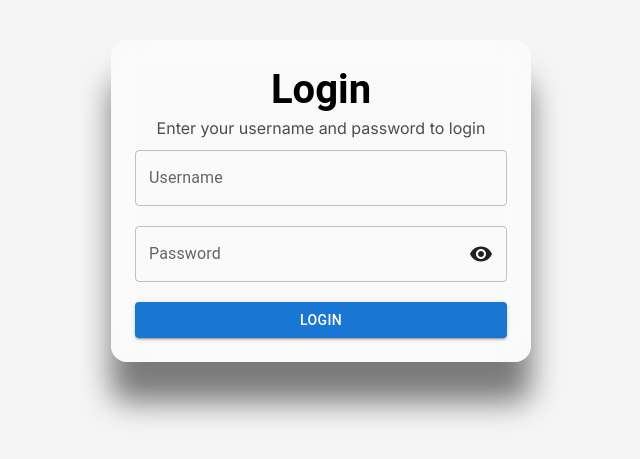
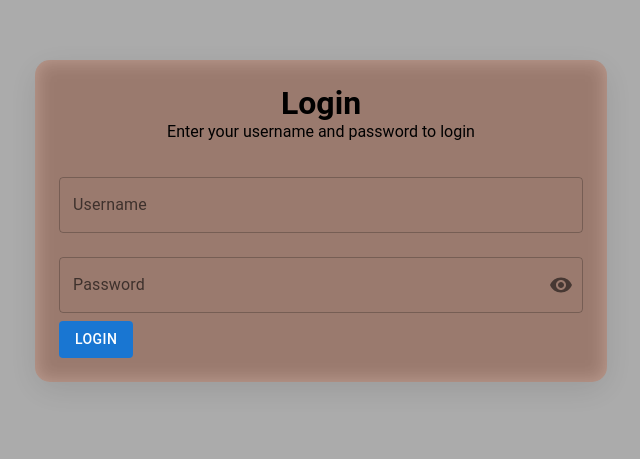
Before and after one commit to rojinnn/ShopSphere-ms, a Next.js app: page / in a window 1280 px wide. Shown: the part 179-638 px from the top of the page, without its empty margins (329-969 px from the left). Built offline with nearby package versions, Linux system fonts and the light colour scheme; sample sign-in values are in the browser's storage.

Commit message:
Redesign login page

```diff
--- a/src/components/login/index.js
+++ b/src/components/login/index.js
@@ -1,37 +1,22 @@
 import Head from "next/head";
-import React, { useEffect, useRef, useState } from "react";
+import React, { useState } from "react";
 import {
   Grid,
-  Typography,
-  FormControlLabel,
-  Checkbox,
+  TextField,
   Button,
-  TextField,
+  CircularProgress,
+  IconButton,
 } from "@mui/material";
 import { toast } from "react-toastify";
-import Link from "next/link";
-// import { AircraftImage } from "../assets";
-// import Text from "../Text";
-// import Button from "../Button";
-
-import { MdOutlineMailOutline } from "react-icons/md";
-import { HiOutlinePhone } from "react-icons/hi";
-
 import styled from "styled-components";
-import { useRouter } from "next/router";
-import { BeatLoader, ClipLoader } from "react-spinners";
-// import { useDispatch, useSelector } from "react-redux";
-// import { getResetLink, login as loginApi } from "../../RESTAPIs/users";
-import moment from "moment";
 import { motion } from "framer-motion";
 import VisibilityIcon from "@mui/icons-material/Visibility";
 import VisibilityOffIcon from "@mui/icons-material/VisibilityOff";
 import axios from "axios";
+import moment from "moment";
+import { useMutation } from "react-query";
 import { setUser } from "@/store/reducers/userSlice";
-import { Provider, useDispatch } from "react-redux";
-import Backdrop from "@mui/material/Backdrop";
-import CircularProgress from "@mui/material/CircularProgress";
-import { useMutation } from "react-query";
+import { useDispatch } from "react-redux";
 
 const login = async ({ username, password }) => {
   const res = await axios({
@@ -45,360 +30,176 @@ const login = async ({ username, password }) => {
   });
   return res.data;
 };
-export default function Login() {
+
+const Login = () => {
   const [username, setUsername] = useState("");
   const [password, setPassword] = useState("");
-  const [show, setShow] = useState(false);
+  const [showPassword, setShowPassword] = useState(false);
   const [loading, setLoading] = useState(false);
-  const [forgotPassword, setForgotPassword] = useState(false);
-  const [resetLinkEmail, setResetLinkEmail] = useState("");
-  const [keepSignedIn, setKeepmeSignedIn] = useState("");
 
   const dispatch = useDispatch();
-
-  const handleChangeKeepSignedIn = (e) => {
-    if (keepSignedIn === "yes") {
-      setKeepmeSignedIn("no");
-    }
-    if (keepSignedIn !== "yes") {
-      setKeepmeSignedIn("yes");
-    }
-  };
 
   const mutation = useMutation(login, {
     onSuccess: (data) => {
       localStorage.setItem("auth", JSON.stringify(data));
       localStorage.setItem("accessToken", data.token);
       localStorage.setItem("stamp", moment().toISOString());
-      Cookies.set("authToken", data.token);
       dispatch(setUser(data));
-      toast("Logged In Successfully", {
-        autoClose: 5000,
-      });
+      toast.success("Logged In Successfully");
       setLoading(false);
     },
-    onError: () => {
+    onError: (error) => {
       setLoading(false);
-      toast("Invalid email or password", {
-        autoClose: 5000,
-      });
+      toast.error(error.message || "Failed to login");
     },
   });
-  const handleSubmit = (e) => {
-    setLoading(true);
-    mutation.mutate({ username, password });
-  };
-  // const handleSubmit = async (e) => {
-  //   setLoading(true);
-  //   try {
-  //     const res = await axios({
-  //       method: "POST",
-  //       baseURL: process.env.NEXT_PUBLIC_API_URL,
-  //       url: "auth/login",
-  //       headers: {
-  //         "Content-Type": "application/json",
-  //       },
-  //       data: { username, password },
-  //     });
 
-  //     if (!!res.data.result) {
-  //     }
-  //     localStorage.setItem("auth", JSON.stringify(res.data));
-  //     localStorage.setItem("accessToken", res.data.token);
-  //     localStorage.setItem("stamp", moment().toISOString());
-  //     Cookies.set("authToken", res.data.token);
-  //     setLoading(false);
-  //     dispatch(setUser(res.data));
-  //     toast("Logged In Successfully", {
-  //       autoClose: 5000,
-  //       // position: toast?.POSITION?.TOP_RIGHT,
-  //     });
-  //   } catch (err) {
-  //     setLoading(false);
-  //     toast("Invalid email or password", {
-  //       autoClose: 5000,
-  //       // position: toast?.POSITION?.TOP_RIGHT,
-  //     });
-  //     // console.log(err, "check err");
-  //   }
-  // };
-
-  const passwordRef = useRef(null);
-  const handlePressEnter = (input) => (e) => {
-    if (e.code === "Enter") {
-      if (input === "username") {
-        passwordRef?.current?.focus();
-      }
-      if (input === "password") {
-        handleSubmit(e);
-      }
+  const handleLogin = () => {
+    if (username && password) {
+      setLoading(true);
+      mutation.mutate({ username, password });
+    } else {
+      toast.error("Username and password are required");
     }
   };
+
+  const handleKeyPress = (e) => {
+    if (e.key === "Enter") {
+      handleLogin();
+    }
+  };
+
   return (
-    <Page className="container">
+    <Page>
       <Head>
-        <title>Ducks Tattoo CMS</title>
+        <title>ShopSphere CMS</title>
         <link rel="icon" href="/favicon.ico" />
       </Head>
 
       <MainContainer>
-        {/* <Grid container> */}
-        {/* <motion.div
-          className="aircraft-img-container"
-          initial={{ opacity: 0.75, translateX: 80, scale: 1 }}
-          animate={{ opacity: 1, translateX: -10, scale: 1 }}
-          exit={{ opacity: 0, translateX: 24 }}
-          transition={{ duration: 0.5 }}>
-          <div className="logo">
-            <img src="/duckstattooLogo.png" alt="logo" width={300} />
-          </div>
-        </motion.div> */}
         <Grid
-          item
           container
-          direction="column"
-          className="field-container login-container"
+          justifyContent="center"
+          alignItems="center"
+          style={{ minHeight: "100vh" }}
         >
-          <LoginContainer
+          <StyledLoginContainer
             initial={{ opacity: 0.75, translateX: -80, scale: 1 }}
             animate={{ opacity: 1, translateX: 10, scale: 1 }}
             exit={{ opacity: 0, translateX: -24 }}
             transition={{ duration: 0.5 }}
           >
             <div className="login-form-wrap">
-              <div className="mb-30">
-                <StyledHeader>Login</StyledHeader>
-                <StyledSubHeader>
-                  Enter your username and password to login
-                </StyledSubHeader>
-              </div>
+              <StyledHeader>Login</StyledHeader>
+              <StyledSubHeader>
+                Enter your username and password to login
+              </StyledSubHeader>
+
               <TextField
                 label="Username"
-                placeholder="eg. example@mail.com"
+                placeholder="Enter your email"
+                value={username}
                 onChange={(e) => setUsername(e.target.value)}
-                onKeyDown={handlePressEnter("username")}
-                value={username}
-                style={{
-                  width: "100%",
-                  marginBottom: 20,
-                }}
+                onKeyDown={handleKeyPress}
+                fullWidth
+                variant="outlined"
+                margin="normal"
               />
+
               <TextField
                 label="Password"
                 placeholder="Enter your password"
-                type={!!show ? "text" : "password"}
-                inputRef={passwordRef}
+                value={password}
                 onChange={(e) => setPassword(e.target.value)}
-                onKeyDown={handlePressEnter("password")}
-                value={password}
-                style={{
-                  width: "100%",
-                  marginBottom: 20,
-                }}
+                onKeyDown={handleKeyPress}
+                fullWidth
+                variant="outlined"
+                margin="normal"
+                type={showPassword ? "text" : "password"}
                 InputProps={{
-                  endAdornment: !!show ? (
-                    <VisibilityOffIcon
-                      onClick={() => {
-                        setShow(false);
-                      }}
-                      size={12}
-                      style={{ cursor: "pointer" }}
-                    />
-                  ) : (
-                    <VisibilityIcon
-                      size={12}
-                      onClick={() => {
-                        setShow(true);
-                      }}
-                      style={{ cursor: "pointer" }}
-                    />
+                  endAdornment: (
+                    <IconButton
+                      onClick={() => setShowPassword(!showPassword)}
+                      edge="end"
+                      aria-label="toggle password visibility"
+                    >
+                      {showPassword ? (
+                        <VisibilityOffIcon />
+                      ) : (
+                        <VisibilityIcon />
+                      )}
+                    </IconButton>
                   ),
                 }}
               />
 
-              <Grid item md={12}>
+              <Grid
+                container
+                alignItems="center"
+                justifyContent="space-between"
+              >
                 <Button
-                  role="button"
-                  className="btn primary"
-                  width="100%"
+                  variant="contained"
+                  color="primary"
+                  disableElevation
                   disabled={loading}
-                  variant="contained"
-                  onClick={handleSubmit}
-                  style={{
-                    width: "100%",
-                  }}
+                  onClick={handleLogin}
                 >
-                  {loading ? (
-                    <BeatLoader color={"#1336f0"} speedMultiplier={0.5} />
-                  ) : (
-                    "Login"
-                  )}
+                  {loading ? <CircularProgress size={24} /> : "Login"}
                 </Button>
-                <Backdrop
-                  sx={{
-                    color: "#fff",
-                    zIndex: (theme) => theme.zIndex.drawer + 1,
-                  }}
-                  open={loading}
-                  // onClick={() => handleSubmit}
-                >
-                  <CircularProgress color="inherit" />
-                </Backdrop>
               </Grid>
-
-              {/* <InfoContainer
-                className="mt-30"
-                style={{ display: "flex", justifyContent: "space-between" }}>
-                <Box style={{ alignItems: "center", gap: "5px" }}>
-                  <MdOutlineMailOutline color="var(--gray-800)" size={24} />
-                </Box>
-                <Box style={{ alignItems: "center", gap: "5px" }}>
-                  <HiOutlinePhone color="var(--gray-800)" size={24} />
-                </Box>
-              </InfoContainer> */}
             </div>
-          </LoginContainer>
+          </StyledLoginContainer>
         </Grid>
       </MainContainer>
     </Page>
   );
-}
+};
 
-// const Box = styled.div`
-//   margin-top: ${(props) => props.mTop || 0}px;
-//   margin-bottom: ${(props) => props.mBot || 0}px;
-//   margin-left: ${(props) => props.mLeft || 0}px;
-//   margin-right: ${(props) => props.mRight || 0}px;
-//   display: flex;
-// `;
+export default Login;
 
 const Page = styled.div`
   background-color: #f5f5f5;
-  /* background-color: antiquewhite; */
   width: 100%;
-  .login-form-wrap {
-    width: 100%;
-    max-width: 420px;
-  }
-  .login-container {
-    width: 100%;
-    height: 100vh;
-    display: flex;
-  }
 `;
+
 const MainContainer = styled.div`
-  display: -webkit-flex;
   display: flex;
-  justify-content: space-around;
+  justify-content: center;
   align-items: center;
-  margin: 50px;
-  margin-top: 20px;
-  /* background: rgba(255, 255, 255, 0.5);
-  border-radius: 16px;
-  box-shadow: 0 40px 30px rgba(0, 0, 0, 0.5);
-  backdrop-filter: blur(15px);
-  -webkit-backdrop-filter: blur(15px); */
-  /* margin: 0 auto; */
-  /* height: auto; */
-  height: 90vh;
+  height: 100vh;
+  background-color: rgba(0, 0, 0, 0.3);
+  backdrop-filter: blur(10px);
+`;
+
+const StyledLoginContainer = styled(motion.div)`
+  background-color: rgba(255, 127, 80, 0.25);
+  padding: 24px;
+  border-radius: 15px;
+  backdrop-filter: blur(10px);
+  box-shadow: 0 8px 32px rgba(0, 0, 0, 0.1);
 
   @media (max-width: 768px) {
-    width: 90%;
-    margin: 20px;
-    margin-top: 30px;
-    flex-direction: column;
-    padding: 20px;
-  }
-
-  .logo {
-    /* margin-left: 300px; */
-    /* margin-top: 90px; */
-    @media (max-width: 768px) {
-      width: 400px;
-      height: 20px;
-    }
-  }
-
-  .aircraft-img-container {
-    /* width: 50%; */
-    /* padding: 50px 0 50px 50px; */
-    @media (max-width: 768px) {
-      margin-bottom: 20px;
-    }
-  }
-
-  .aircraft {
-    /* object-fit: cover; */
-    // border-radius: 8px;
-    /* width: 100%; */
-    /* height: calc(100vh); */
-    // height: calc(100vh - 100px);
+    margin-top: 100px;
+    background-color: rgba(255, 127, 80, 0.4);
+    backdrop-filter: blur(20px);
+    box-shadow: 0 8px 32px rgba(0, 0, 0, 0.2);
   }
 `;
 
-const LoginContainer = styled(motion.div)`
-  display: flex;
-  justify-content: center;
-  height: 100vh;
-  position: relative;
-  align-items: center;
-
-  @media (max-width: 768px) {
-    height: auto;
-  }
-
-  .login-form-wrap {
-    background-color: #ffffff;
-    padding: 24px;
-    border-radius: 15px;
-    box-shadow: 20px 20px 50px 10px rgba(0, 0, 0, 0.15);
-    background: rgba(255, 255, 255, 0.5);
-    border-radius: 16px;
-    box-shadow: 0 40px 30px rgba(0, 0, 0, 0.5);
-    backdrop-filter: blur(15px);
-    -webkit-backdrop-filter: blur(15px);
-
-    @media (max-width: 768px) {
-      margin-top: 100px;
-      background-color: rgba(255, 255, 255, 0.75);
-      box-shadow: 0px 20px 50px 10px rgba(0, 0, 0, 0.5);
-    }
-  }
-  .keepLogin span {
-    padding: 0;
-    margin-right: 8px;
-  }
-`;
-const InfoContainer = styled.div`
-  // display: flex;
-  // align-items: center;
-  // justify-content: space-between;
-  // max-width: 410px;
-  // width: 100%;
-  // padding-bottom: 24px;
-  // position: absolute;
-  // bottom: 0px;
+const StyledHeader = styled.h1`
+  font-family: "Roboto", sans-serif;
+  font-weight: 700;
+  font-size: 32px;
+  text-align: center;
+  color: "red";
 `;
 
-const StyledHeader = styled.h1`
-  font-family: "Roboto" !important;
-  font-style: normal;
-  font-weight: 700;
-  font-size: 40px;
-  line-height: 52px;
-  text-align: center;
-  color: #000000;
-`;
 const StyledSubHeader = styled.p`
-  // font-family: "Roboto";
-  font-style: normal;
+  font-family: "Roboto", sans-serif;
   font-weight: 400;
   font-size: 16px;
-  line-height: 24px;
   text-align: center;
-  color: #4c4c4c;
-  margin-bottom: 10px;
-  @media (max-width: 768px) {
-    color: #000000;
-  }
+  color: "purple";
+  margin-bottom: 20px;
 `;
```
